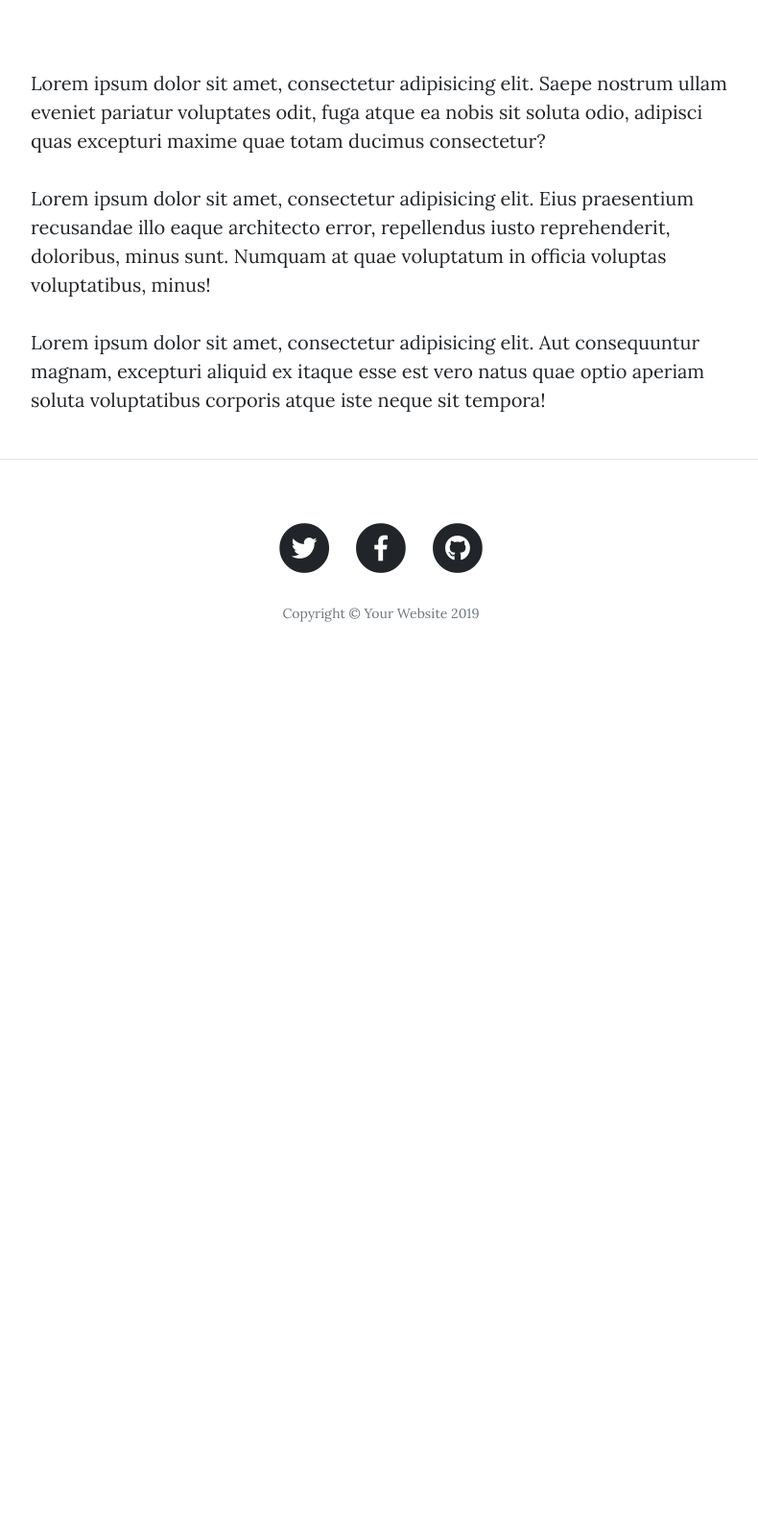
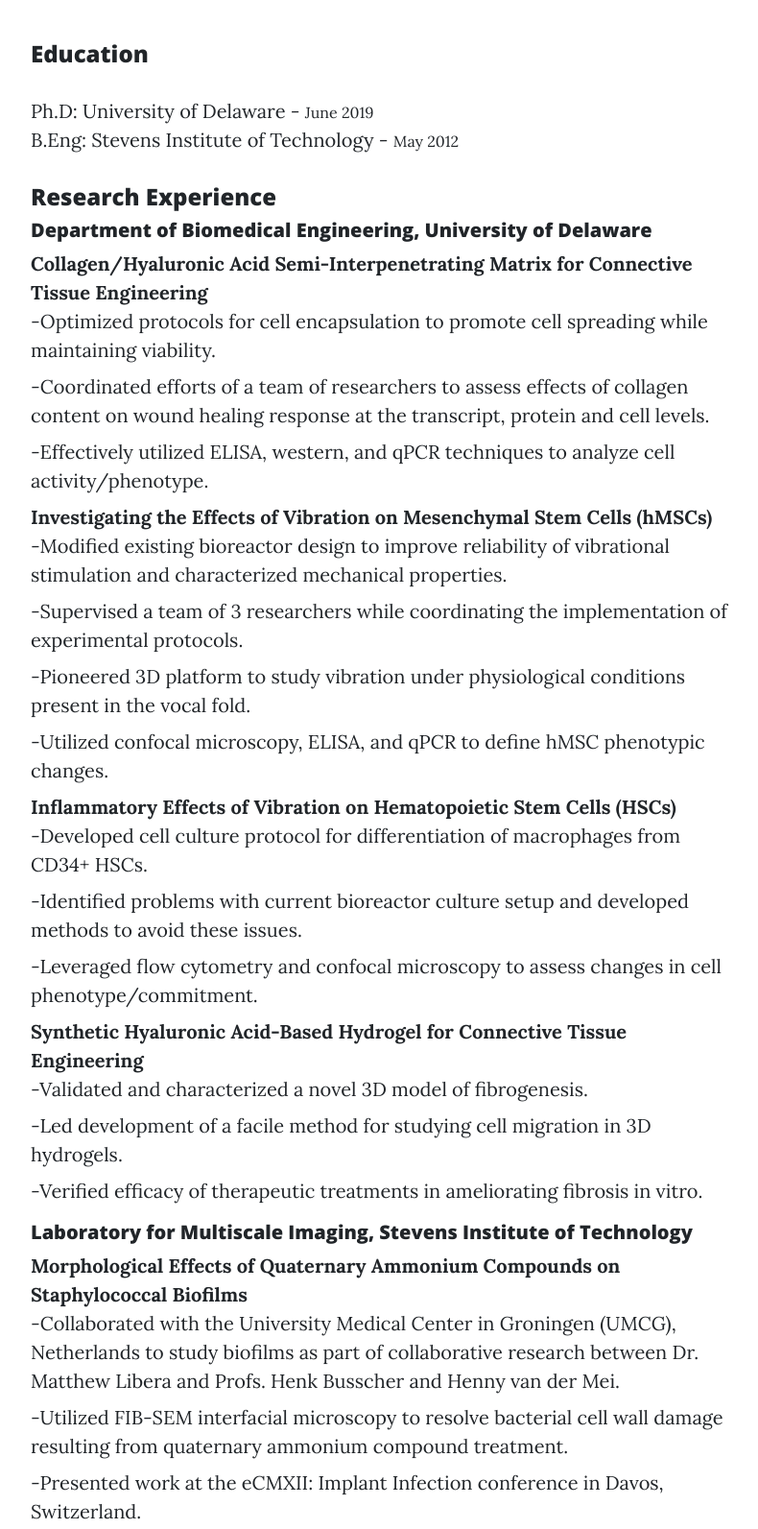
Before and after one commit to azerdoum/StemSells, a website: page about.html in a window 1280 px wide. Shown: the part 540-2133 px from the top of the page at 96% size, without its empty margins (243-1033 px from the left). Before the commit the page ends 1255 px from the top, so only its background shows below. Drawn offline with nearby package versions, Linux system fonts and the light colour scheme.

Commit message:
Updating about me section

```diff
--- a/about.html
+++ b/about.html
@@ -8,7 +8,7 @@
   <meta name="description" content="">
   <meta name="author" content="">
 
-  <title>Clean Blog - Start Bootstrap Theme</title>
+  <title>About Me</title>
 
   <!-- Bootstrap core CSS -->
   <link href="vendor/bootstrap/css/bootstrap.min.css" rel="stylesheet">
@@ -59,8 +59,8 @@
       <div class="row">
         <div class="col-lg-8 col-md-10 mx-auto">
           <div class="page-heading">
-            <h1>About Me</h1>
-            <span class="subheading">This is what I do.</span>
+            <h1>Aidan Zerdoum</h1>
+            <span class="subheading">Biomedical Researcher</span>
           </div>
         </div>
       </div>
@@ -71,9 +71,36 @@
   <div class="container">
     <div class="row">
       <div class="col-lg-8 col-md-10 mx-auto">
-        <p>Lorem ipsum dolor sit amet, consectetur adipisicing elit. Saepe nostrum ullam eveniet pariatur voluptates odit, fuga atque ea nobis sit soluta odio, adipisci quas excepturi maxime quae totam ducimus consectetur?</p>
-        <p>Lorem ipsum dolor sit amet, consectetur adipisicing elit. Eius praesentium recusandae illo eaque architecto error, repellendus iusto reprehenderit, doloribus, minus sunt. Numquam at quae voluptatum in officia voluptas voluptatibus, minus!</p>
-        <p>Lorem ipsum dolor sit amet, consectetur adipisicing elit. Aut consequuntur magnam, excepturi aliquid ex itaque esse est vero natus quae optio aperiam soluta voluptatibus corporis atque iste neque sit tempora!</p>
+        <h4>Education</h4>
+        <p>Ph.D: University of Delaware - <small>June 2019</small><br>B.Eng: Stevens Institute of Technology - <small>May 2012</small></p>
+        <h4>Research Experience</h4>
+        <h5>Department of Biomedical Engineering, University of Delaware</h5>
+        <dl>
+          <dt>Collagen/Hyaluronic Acid Semi-Interpenetrating Matrix for Connective Tissue Engineering</dt>
+          <dd> -Optimized protocols for cell encapsulation to promote cell spreading while maintaining viability.</dd>
+          <dd> -Coordinated efforts of a team of researchers to assess effects of collagen content on wound healing response at the transcript, protein and cell levels.</dd>
+          <dd> -Effectively utilized ELISA, western, and qPCR techniques to analyze cell activity/phenotype.</dd>
+          <dt>Investigating the Effects of Vibration on Mesenchymal Stem Cells (hMSCs)</dt>
+          <dd> -Modified existing bioreactor design to improve reliability of vibrational stimulation and characterized mechanical properties.</dd>
+          <dd> -Supervised a team of 3 researchers while coordinating the implementation of experimental protocols.</dd>
+          <dd> -Pioneered 3D platform to study vibration under physiological conditions present in the vocal fold.</dd>
+          <dd> -Utilized confocal microscopy, ELISA, and qPCR to define hMSC phenotypic changes.</dd>
+          <dt>Inflammatory Effects of Vibration on Hematopoietic Stem Cells (HSCs)</dt>
+          <dd> -Developed cell culture protocol for differentiation of macrophages from CD34+ HSCs.</dd>
+          <dd> -Identified problems with current bioreactor culture setup and developed methods to avoid these issues. </dd>
+          <dd> -Leveraged flow cytometry and confocal microscopy to assess changes in cell phenotype/commitment.</dd>
+          <dt>Synthetic Hyaluronic Acid-Based Hydrogel for Connective Tissue Engineering</dt>
+          <dd> -Validated and characterized a novel 3D model of fibrogenesis.</dd>
+          <dd> -Led development of a facile method for studying cell migration in 3D hydrogels.</dd>
+          <dd> -Verified efficacy of therapeutic treatments in ameliorating fibrosis in vitro.</dd>
+        </dl>
+        <h5>Laboratory for Multiscale Imaging, Stevens Institute of Technology</h5>
+        <dl>
+          <dt>Morphological Effects of Quaternary Ammonium Compounds on Staphylococcal Biofilms</dt>
+          <dd> -Collaborated with the University Medical Center in Groningen (UMCG), Netherlands to study biofilms as part of collaborative research between Dr. Matthew Libera and Profs. Henk Busscher and Henny van der Mei.</dd>
+          <dd> -Utilized FIB-SEM interfacial microscopy to resolve bacterial cell wall damage resulting from quaternary ammonium compound treatment.</dd>
+          <dd> -Presented work at the eCMXII: Implant Infection conference in Davos, Switzerland.</dd>
+        </dl>
       </div>
     </div>
   </div>
```
